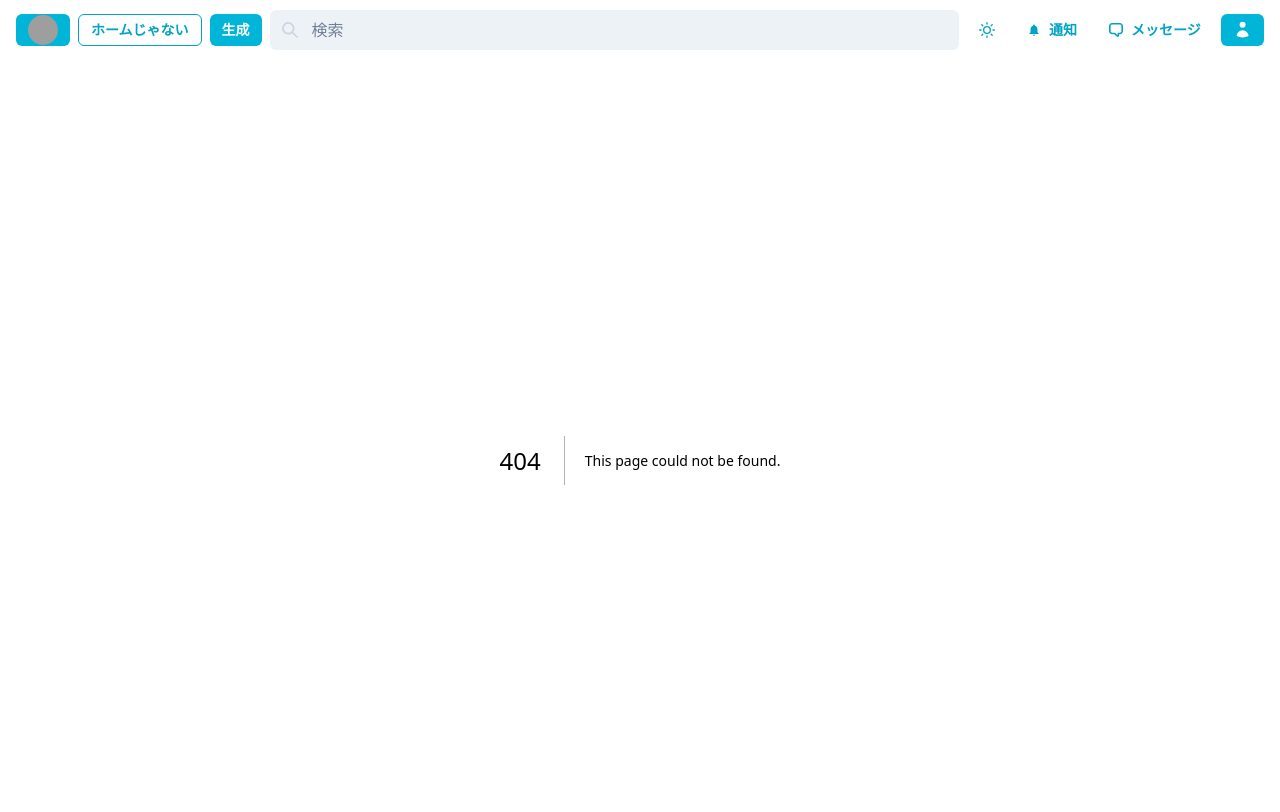
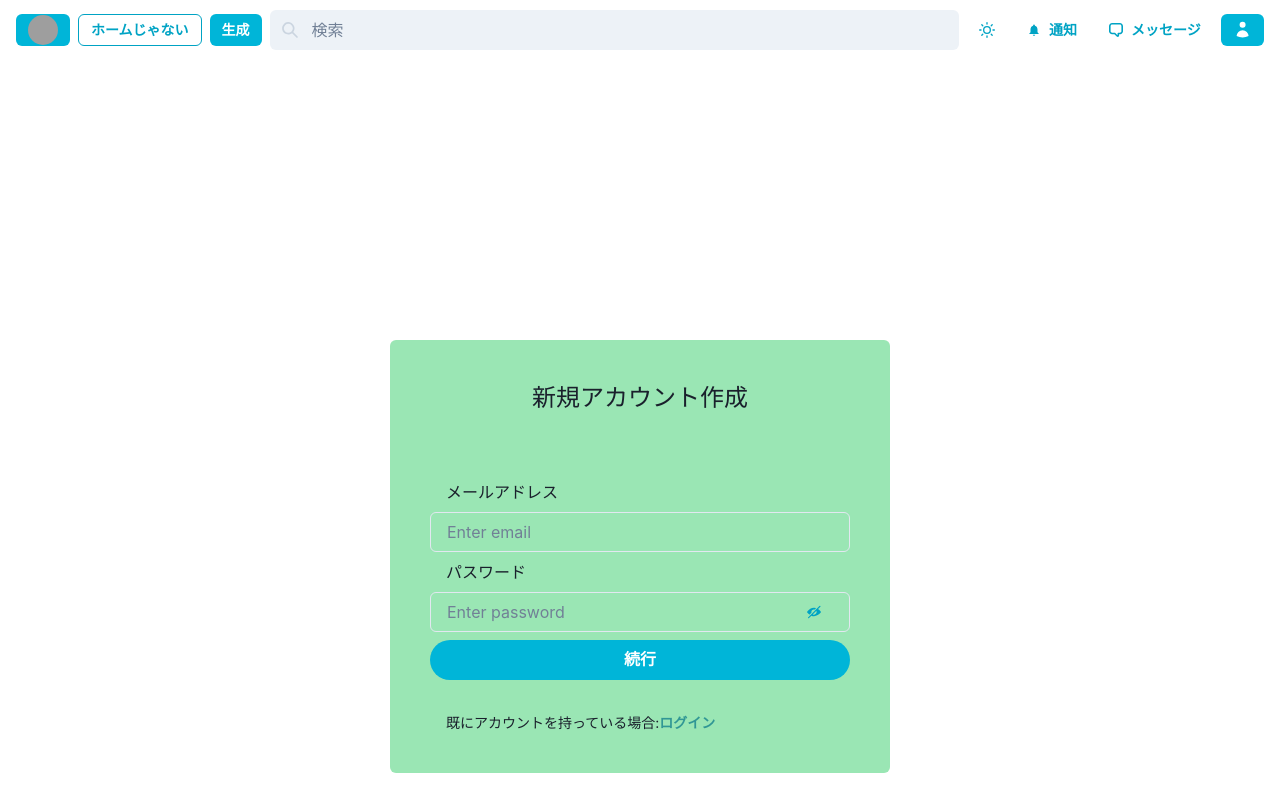
Before and after one commit to tsukuba-cojt/ains-frontend, a Next.js app: page /new_accountpage in a window 1280 px wide. Before the commit this address had no page. Shown: the top 812 px of the page. Built offline with nearby package versions, Linux system fonts and the light colour scheme; grey boxes are pictures that could not be loaded.

Commit message:
[add]loginpage

```diff
--- /dev/null
+++ b/src/pages/new_accountpage.tsx
@@ -0,0 +1,51 @@
+import { CloseButton, Button, Flex, Stack, Image, Spacer, Wrap, WrapItem } from "@chakra-ui/react";
+import { ViewOffIcon, ViewIcon, BellIcon, SearchIcon } from "@chakra-ui/icons";
+import { useState } from "react";
+import { Box, HStack, VStack, Container, Text } from "@chakra-ui/react";
+import { Input, InputGroup, InputRightElement } from "@chakra-ui/react";
+import React from "react";
+
+const New_accountpage = () => {
+  const [show, setShow] = React.useState(false);
+  const handleClick = () => setShow(!show);
+  return (
+    <div>
+      <Flex h={1000} justify='center' align='center'>
+        <Spacer />
+        <VStack w='500px' borderRadius='md' p='10' mb={2} bg='green.200'>
+          <Text fontSize='2xl'>新規アカウント作成</Text>
+          <br />
+          <br />
+          <Container>メールアドレス</Container>
+          <InputGroup size='md'>
+            <Input pr='4.5rem' type='email' placeholder='Enter email' />
+          </InputGroup>{" "}
+          <Container>パスワード</Container>
+          <InputGroup size='md'>
+            <Input pr='4.5rem' type={show ? "text" : "password"} placeholder='Enter password' />
+            <InputRightElement width='4.5rem'>
+              <Button h='1.75rem' size='sm' variant='ghost' onClick={handleClick}>
+                {show ? <ViewIcon /> : <ViewOffIcon />}
+              </Button>
+            </InputRightElement>
+          </InputGroup>
+          <Button borderRadius='full' width='100%'>
+            続行
+          </Button>
+          <Container>
+            <br />
+            <Text fontSize='sm'>
+              既にアカウントを持っている場合:
+              <Button size='sm' colorScheme='teal' variant='link'>
+                ログイン
+              </Button>
+            </Text>
+          </Container>
+        </VStack>
+        <Spacer />
+      </Flex>
+    </div>
+  );
+};
+
+export default New_accountpage;
```
Also changed, not shown: src/pages/loginpage.tsx (added, +42 -0 lines), src/styles/App.module.css (added, +12 -0 lines).
